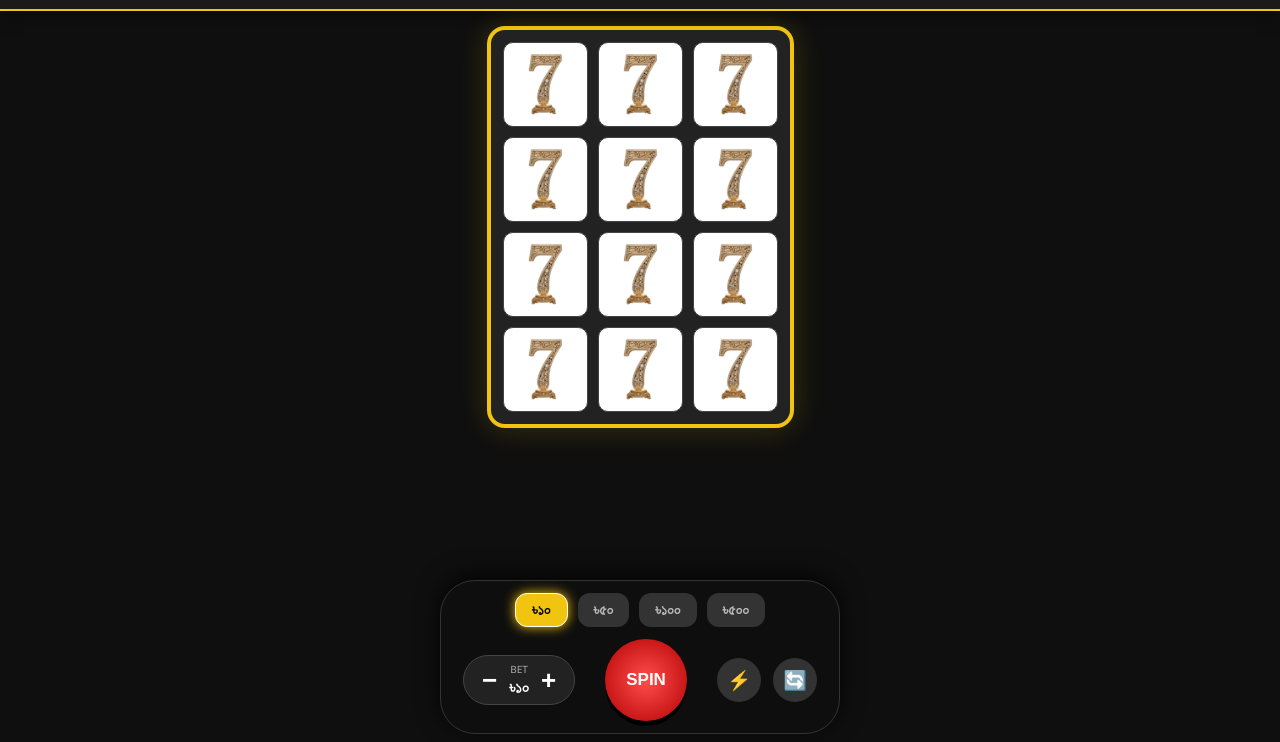
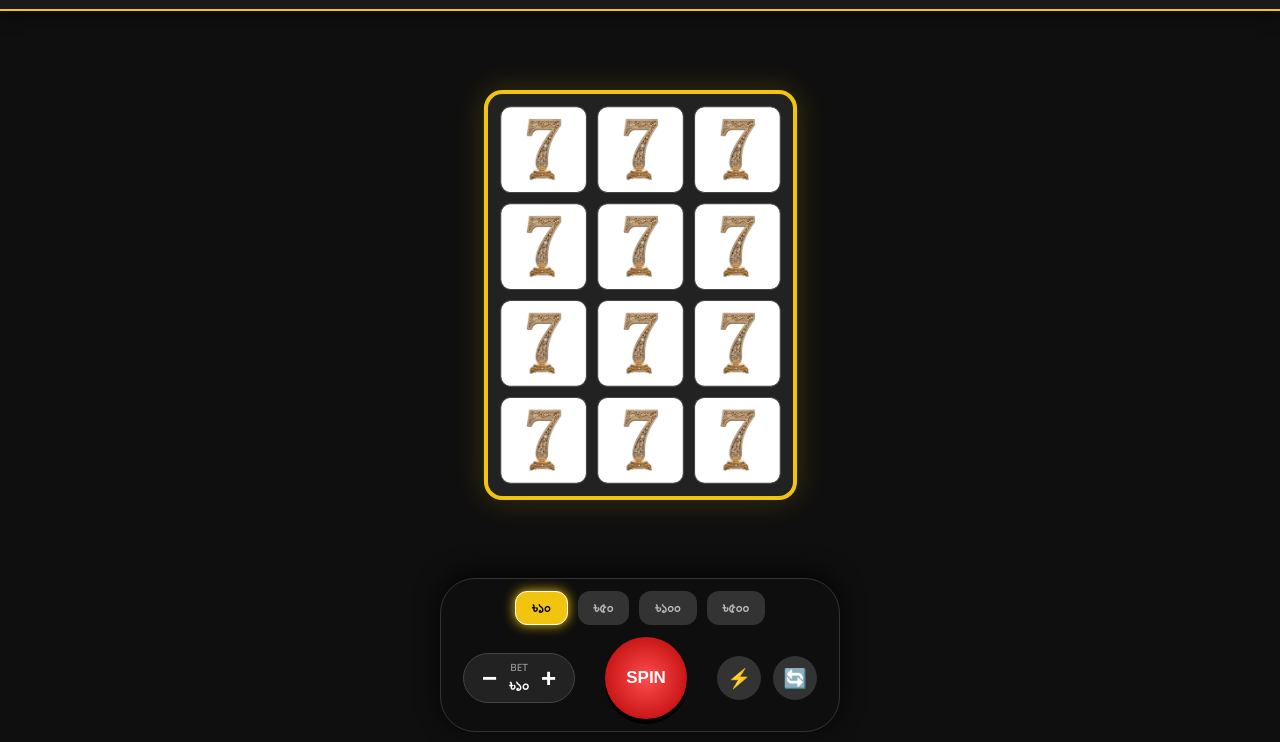
Before and after one commit to corruptionbangla24-ops/LUCKY777, a website: page index.html in a window 1280 px wide. Shown: the part 58-800 px from the top of the page. Drawn offline with nearby package versions, Linux system fonts and the light colour scheme; no server answers.

Commit message:
Update style.css

```diff
--- a/style.css
+++ b/style.css
@@ -1,15 +1,15 @@
 /* 🎰 GLOBAL SLOT MASTER DESIGN THEME & LAYOUT CSS UNLOCK */
 * { box-sizing: border-box; margin: 0; padding: 0; user-select: none; -webkit-user-select: none; }
-body { font-family: 'Segoe UI', Arial, sans-serif; background: #0f0f0f; color: white; margin: 0; display: flex; flex-direction: column; align-items: center; justify-content: flex-start; height: 100vh; height: 100dvh; overflow: hidden; }
+body { font-family: 'Segoe UI', Arial, sans-serif; background: #0f0f0f; color: white; margin: 0; display: flex; flex-direction: column; align-items: center; justify-content: space-between; height: 100vh; height: 100dvh; overflow: hidden; padding-bottom: env(safe-area-inset-bottom); }
 
 /* হেডার ও ব্যালেন্স সেকশন */
-.header { width: 100%; padding: 12px 18px; display: flex; justify-content: space-between; align-items: center; background: #1a1a1a; border-bottom: 2px solid #f1c40f; box-sizing: border-box; z-index: 100; box-shadow: 0 4px 15px rgba(0,0,0,0.5); }
+.header { width: 100%; padding: 12px 18px; display: flex; justify-content: space-between; align-items: center; background: #1a1a1a; border-bottom: 2px solid #f1c40f; box-sizing: border-box; z-index: 100; box-shadow: 0 4px 15px rgba(0,0,0,0.5); flex-shrink: 0; }
 .brand .name { color: #00e6ff; font-weight: 900; font-size: 19px; letter-spacing: 1px; }
 .brand .game { color: #ff4d4d; font-weight: bold; font-size: 12px; }
 .balance-box { background: linear-gradient(145deg, #27ae60, #2ecc71); padding: 6px 16px; border-radius: 30px; font-weight: bold; font-size: 17px; border: 1px solid #ffffff33; }
 
-/* ৩x৪ স্লট মেশিন গ্রিড */
-.slot-machine { margin-top: 15px; display: grid; grid-template-columns: repeat(3, 85px); grid-template-rows: repeat(4, 85px); gap: 10px; background: #222; padding: 12px; border: 4px solid #f1c40f; border-radius: 18px; box-shadow: 0 0 30px rgba(241,196,15,0.2); }
+/* ৩x৪ স্লট মেশিন গ্রিড (স্ক্রিনের মাঝখানে অটো-ফিট লক ভাই) */
+.slot-machine { margin: auto 0; display: grid; grid-template-columns: repeat(3, 85px); grid-template-rows: repeat(4, 85px); gap: 10px; background: #222; padding: 12px; border: 4px solid #f1c40f; border-radius: 18px; box-shadow: 0 0 30px rgba(241,196,15,0.2); transform: scale(1.02); }
 .reel { width: 85px; height: 85px; background: #fff; display: flex; align-items: center; justify-content: center; overflow: hidden; border-radius: 10px; border: 1px solid #444; position: relative; }
 .reel img { width: 80%; height: 80%; object-fit: contain; position: absolute; }
 
@@ -26,8 +26,8 @@ body { font-family: 'Segoe UI', Arial, sans-serif; background: #0f0f0f; color: w
 #win-overlay { display: none; position: fixed; top: 40%; left: 50%; transform: translate(-50%, -50%); background: rgba(0,0,0,0.95); color: #f1c40f; padding: 25px 45px; border-radius: 60px; font-size: 32px; font-weight: 900; border: 4px solid #f1c40f; z-index: 999; text-align: center; box-shadow: 0 0 40px #f1c40f; animation: popIn 0.3s cubic-bezier(0.17, 0.67, 0.83, 0.67); }
 @keyframes popIn { 0% { transform: translate(-50%, -50%) scale(0.4); opacity: 0; } 100% { transform: translate(-50%, -50%) scale(1); opacity: 1; } }
 
-/* কন্ট্রোল প্যানেল এরিয়া ও বোতামের সিএসএস */
-.footer-controls { position: fixed; bottom: 8px; width: 94%; max-width: 400px; background: rgba(15,15,15,0.98); padding: 12px; border-radius: 35px; display: flex; flex-direction: column; align-items: center; gap: 12px; border: 1px solid #333; box-shadow: 0 -5px 25px rgba(0,0,0,0.8); pointer-events: auto; }
+/* কন্ট্রোল প্যানেল এরিয়া ও বোতামের সিএসএস (ভিউ ফিট লক) */
+.footer-controls { position: relative; bottom: 0; margin-bottom: 10px; width: 94%; max-width: 400px; background: rgba(15,15,15,0.98); padding: 12px; border-radius: 35px; display: flex; flex-direction: column; align-items: center; gap: 12px; border: 1px solid #333; box-shadow: 0 -5px 25px rgba(0,0,0,0.8); pointer-events: auto; flex-shrink: 0; }
 
 .quick-bets { display: flex; gap: 10px; justify-content: center; width: 100%; }
 .q-btn { background: #333; color: #bbb; padding: 7px 16px; border-radius: 12px; font-weight: bold; cursor: pointer; font-size: 15px; transition: 0.2s; border: none; outline: none; }
```
